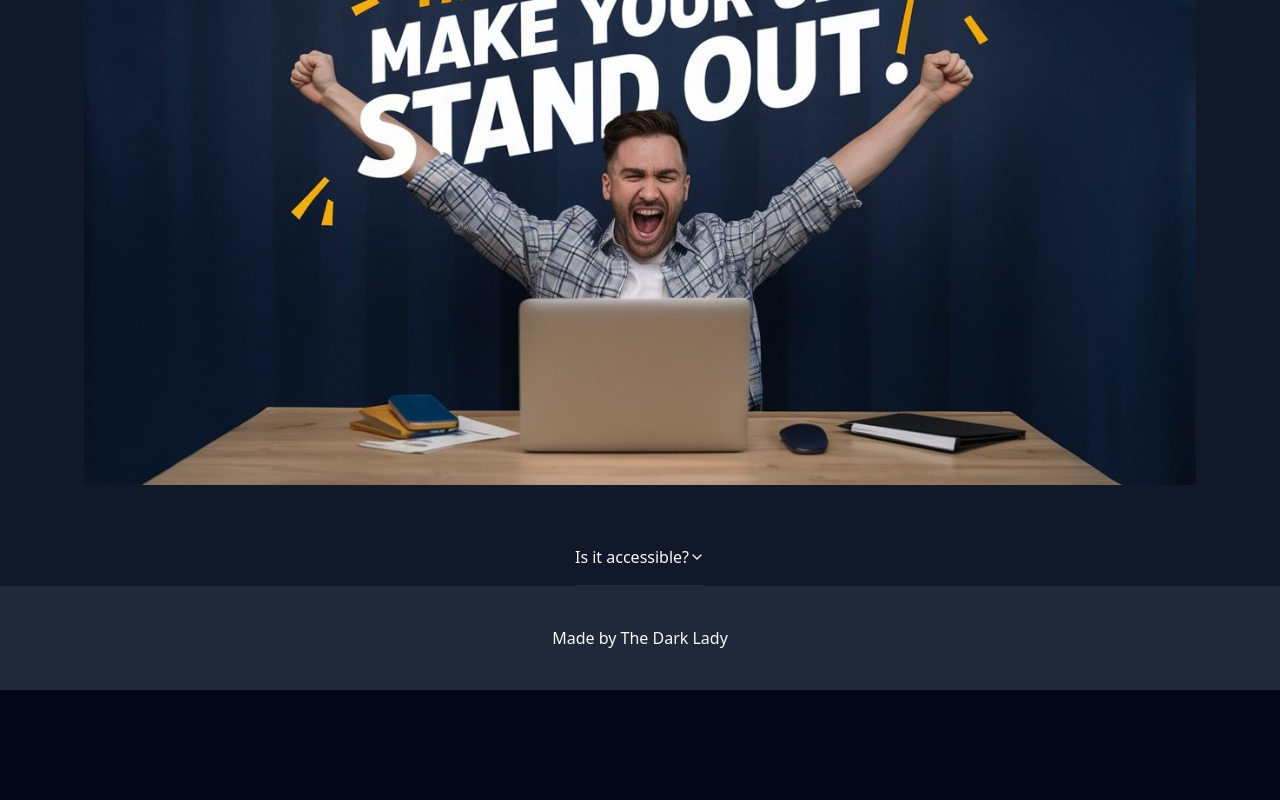
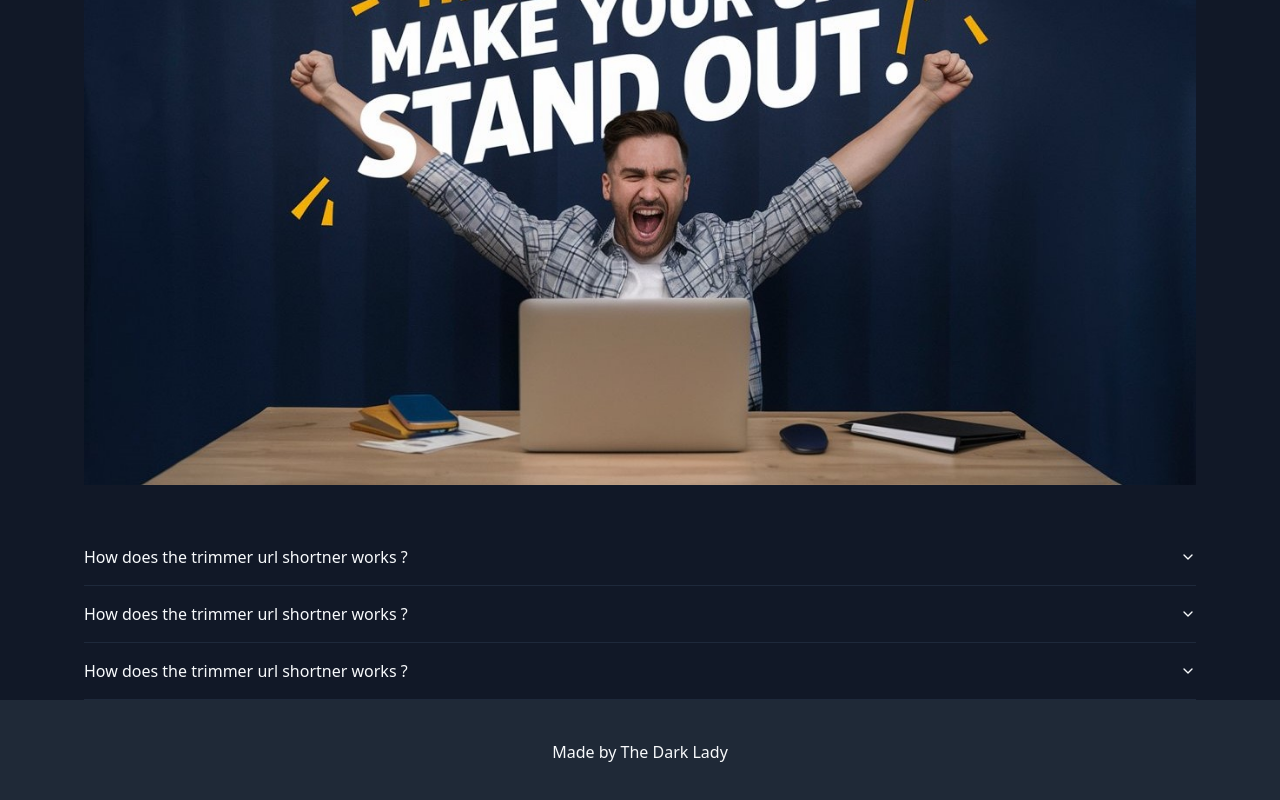
Before and after one commit to TheDarkLady/urlshortner, a React (Vite) app: page / in a window 1280 px wide. Shown: the part 588-1388 px from the top of the page. Before the commit the page ends 1278 px from the top, so only its background shows below. Built offline with nearby package versions, Linux system fonts and the light colour scheme.

Commit message:
accortion and banner image are added

```diff
--- a/src/pages/Landing.jsx
+++ b/src/pages/Landing.jsx
@@ -31,11 +31,26 @@ function Landing() {
           alt="banner"
           className="w-full my-11 md:px-11"
         />
-        <Accordion type="single" collapsible>
+        <Accordion type="multiple" collapsible className="w-full md:px-11">
           <AccordionItem value="item-1">
-            <AccordionTrigger>Is it accessible?</AccordionTrigger>
+            <AccordionTrigger>How does the trimmer url shortner works ?
+            </AccordionTrigger>
             <AccordionContent>
-              Yes. It adheres to the WAI-ARIA design pattern.
+              When you entera long URL, our system generates a shorter version of the URL. This shortened URL is then used to redirect the user to the original long URL.
+            </AccordionContent>
+          </AccordionItem>
+          <AccordionItem value="item-2">
+            <AccordionTrigger>How does the trimmer url shortner works ?
+            </AccordionTrigger>
+            <AccordionContent>
+              When you entera long URL, our system generates a shorter version of the URL. This shortened URL is then used to redirect the user to the original long URL.
+            </AccordionContent>
+          </AccordionItem>
+          <AccordionItem value="item-3">
+            <AccordionTrigger>How does the trimmer url shortner works ?
+            </AccordionTrigger>
+            <AccordionContent>
+              When you entera long URL, our system generates a shorter version of the URL. This shortened URL is then used to redirect the user to the original long URL.
             </AccordionContent>
           </AccordionItem>
         </Accordion>
```
